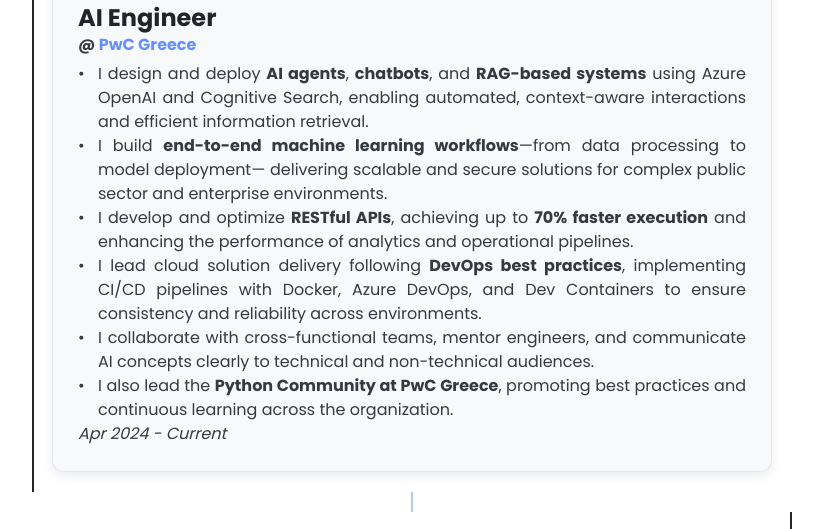
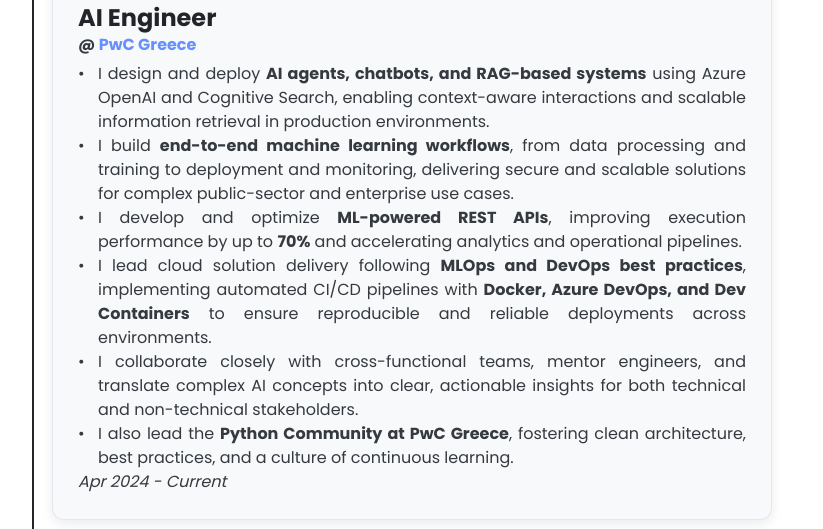
Before and after one commit to zaaachos/zaaachos.github.io, a plain HTML site: page index.html in a window 1280 px wide. Shown: the part 1286-1815 px from the top of the page, without its empty margins (228-1051 px from the left). Drawn offline with nearby package versions, Linux system fonts and the light colour scheme.

Commit message:
Update resume link and enhance content in the about section

```diff
--- a/index.html
+++ b/index.html
@@ -101,7 +101,7 @@
 
 
     <div class="about__contact center">
-      <a href="assets/GZ_resume.pdf">
+      <a href="assets/resume.pdf">
         <span class="btn btn--outline">Resume</span>
       </a>
 
@@ -147,35 +147,36 @@
           </p>
           <div class="timeline-details">
             <p>
-I design and deploy <strong>AI agents</strong>, <strong>chatbots</strong>, and
-<strong>RAG-based systems</strong> using Azure OpenAI and Cognitive Search, enabling automated,
-context-aware interactions and efficient information retrieval.
+I design and deploy <strong>AI agents, chatbots, and RAG-based systems</strong> using Azure OpenAI and Cognitive Search,
+enabling context-aware interactions and scalable information retrieval in production environments.
 </p>
 
 <p>
-I build <strong>end-to-end machine learning workflows</strong>—from data processing to model deployment—
-delivering scalable and secure solutions for complex public sector and enterprise environments.
+I build <strong>end-to-end machine learning workflows</strong>, from data processing and training to deployment and
+monitoring, delivering secure and scalable solutions for complex public-sector and enterprise use cases.
 </p>
 
 <p>
-I develop and optimize <strong>RESTful APIs</strong>, achieving up to <strong>70% faster execution</strong> and enhancing
-the performance of analytics and operational pipelines.
+I develop and optimize <strong>ML-powered REST APIs</strong>, improving execution performance by up to
+<strong>70%</strong> and accelerating analytics and operational pipelines.
 </p>
 
 <p>
-I lead cloud solution delivery following <strong>DevOps best practices</strong>, implementing CI/CD pipelines
-with Docker, Azure DevOps, and Dev Containers to ensure consistency and reliability across environments.
+I lead cloud solution delivery following <strong>MLOps and DevOps best practices</strong>, implementing automated
+CI/CD pipelines with <strong>Docker, Azure DevOps, and Dev Containers</strong> to ensure reproducible and reliable
+deployments across environments.
 </p>
 
 <p>
-I collaborate with cross-functional teams, mentor engineers, and communicate AI concepts clearly to
-technical and non-technical audiences.
+I collaborate closely with cross-functional teams, mentor engineers, and translate complex AI concepts into
+clear, actionable insights for both technical and non-technical stakeholders.
 </p>
 
 <p>
-I also lead the <strong>Python Community at PwC Greece</strong>, promoting best practices and continuous learning
-across the organization.
+I also lead the <strong>Python Community at PwC Greece</strong>, fostering clean architecture, best practices,
+and a culture of continuous learning.
 </p>
+
 
           </div>
 
```
Also changed, not shown: 3 other files.
